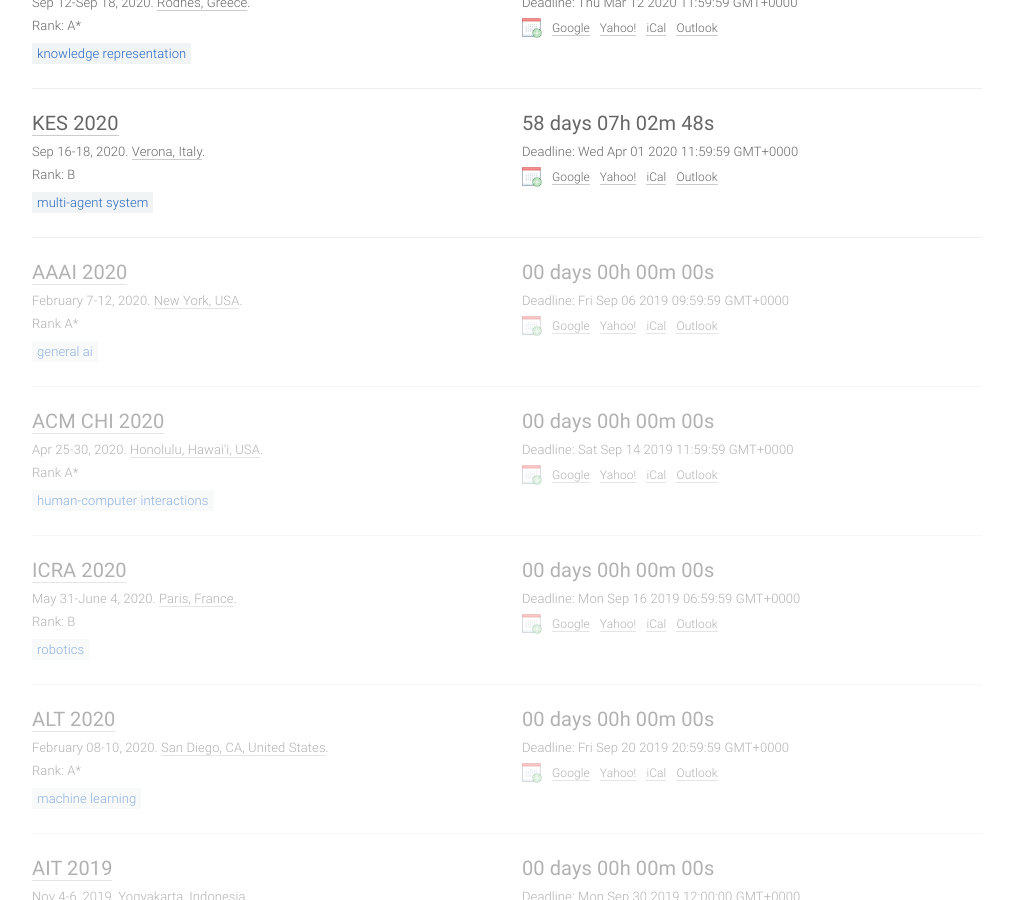
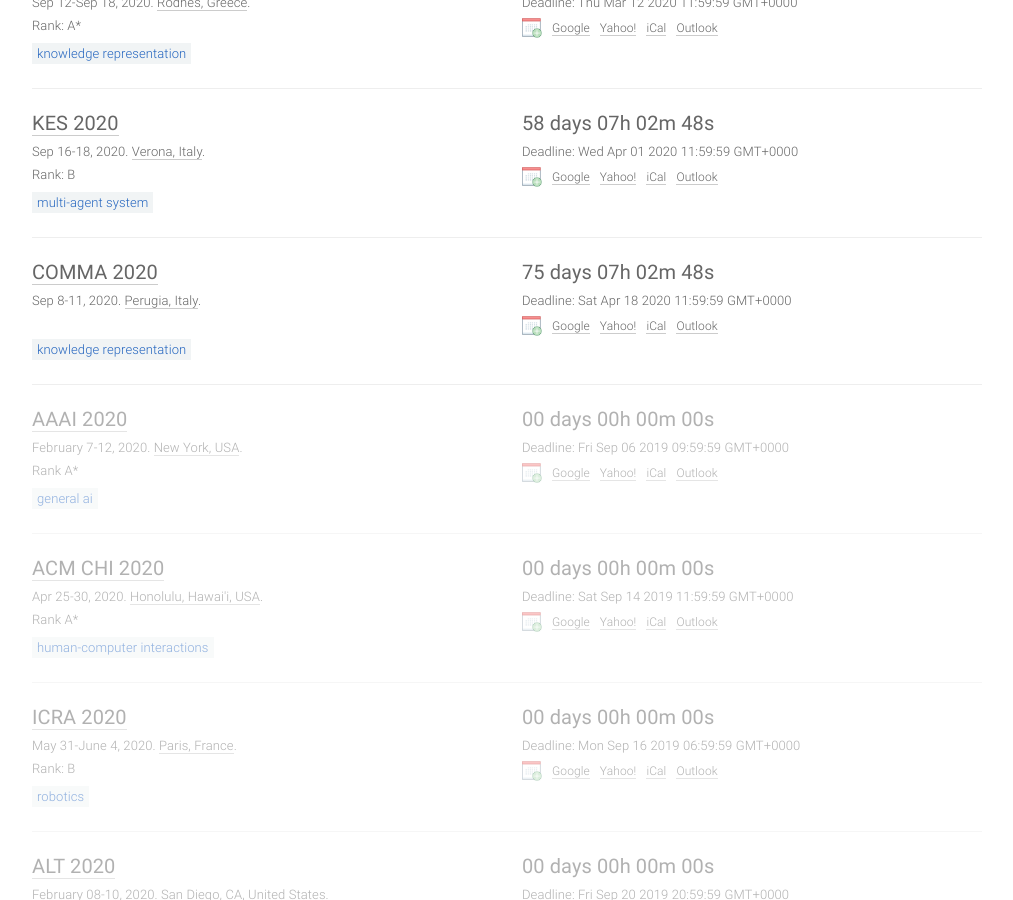
Before and after one commit to ryutaAri/ryutaAri.github.io, a Jekyll site: the page built from index.html, in a window 1280 px wide and 900 px high, scrolled down 1474 px. Shown: the whole window, without its empty margins (133-1146 px from the left). Built offline with Jekyll 4.4.1, drawn with Linux system fonts in a browser that asks for light colours; comment, search, counter and statistics services are not loaded.

Commit message:
added comma2020

```diff
--- a/_data/conferences.yml
+++ b/_data/conferences.yml
@@ -107,6 +107,16 @@
   sub: MAS
   note: 'Rank: B'
 
+- title: COMMA
+  year: 2020
+  id: comma2020
+  link: https://comma2020.dmi.unipg.it/cfp.html
+  deadline: '2020-04-17 23:59:59'
+  timezone: UTC-12
+  date: Sep 8-11, 2020
+  place: Perugia, Italy
+  sub: KR
+  note: ''
 
 #- title: IEEE ICA
 #  year: 2019
```
Also changed, not shown: 1 other file.
